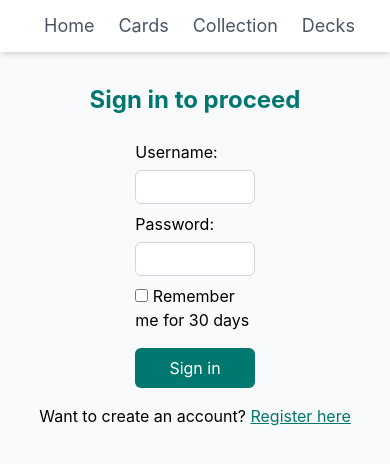
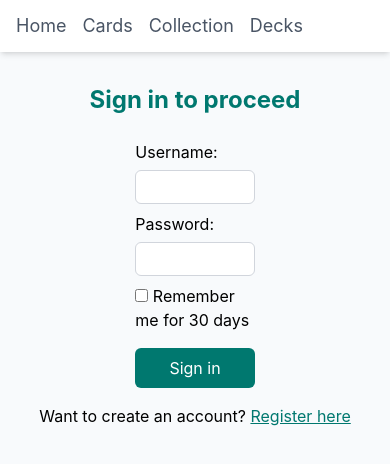
Before and after one commit to dm-collection/dmcollection, a SvelteKit app in the folder ui/: page /login in a window 390 px wide. Shown: the top 464 px of the page. Built offline with nearby package versions, Linux system fonts and the light colour scheme; no server answers.

Commit message:
Improve navigation menu
- add user sub-menu
- make horizontal overflow on small screens less likely
- improve home page to not cause overflowing

```diff
--- a/ui/src/app.css
+++ b/ui/src/app.css
@@ -24,7 +24,7 @@ html {
 	}
 
 	.nav-links {
-		@apply cursor-pointer border-b-2 border-teal-700/0 p-3 duration-200 hover:border-teal-700 hover:text-teal-700;
+		@apply cursor-pointer hover:border-b-2 hover:border-teal-700 hover:text-teal-700;
 	}
 
 	.select {
@@ -36,11 +36,11 @@ html {
 	}
 
 	.tbl-header {
-		@apply border border-r-0 border-l-0 border-solid border-teal-100 bg-teal-50 px-6 py-3 text-left align-middle text-sm font-semibold whitespace-nowrap text-teal-500 uppercase;
+		@apply border border-r-0 border-l-0 border-solid border-teal-100 bg-teal-50 px-6 py-3 text-left align-middle text-sm font-semibold text-teal-500 uppercase;
 	}
 
 	.tbl-row {
-		@apply border-t-0 border-r-0 border-l-0 p-4 px-6 align-middle text-sm whitespace-nowrap;
+		@apply border-t-0 border-r-0 border-l-0 p-4 px-6 align-middle text-sm;
 	}
 
 	.full-height-without-header {
--- a/ui/src/lib/components/HeaderNav.svelte
+++ /dev/null
@@ -1,85 +0,0 @@
-<script lang="ts">
-	import { page } from '$app/state';
-	import { logout } from '$lib/auth.svelte';
-
-	type Props = {
-		enabled?: boolean;
-		username?: string;
-	};
-
-	const { enabled = true, username = '' }: Props = $props();
-
-	function isActive(...prefixes: Array<string>): boolean {
-		let result = false;
-		const path = page.url.pathname;
-		if (prefixes.length == 1 && prefixes[0] == '/') {
-			return path == prefixes[0];
-		}
-		prefixes.forEach((prefix) => {
-			result = result || path.startsWith(prefix);
-		});
-		return result;
-	}
-
-	async function handleLogout() {
-		await logout(fetch);
-	}
-</script>
-
-<header
-	class="header sticky top-0 z-20 flex items-center justify-between bg-white px-8 py-0 shadow-md"
->
-	<nav class="nav text-lg">
-		<div class="flex">
-			<a
-				href="/"
-				class:pointer-events-none={!enabled}
-				class:text-gray-600={!enabled}
-				class:nav-links={enabled}
-				class="p-3 {isActive('/') ? 'border-b-2 border-teal-700 font-bold text-teal-700' : ''}"
-				>Home</a
-			>
-			<a
-				href="/cards"
-				class:pointer-events-none={!enabled}
-				class:text-gray-600={!enabled}
-				class:nav-links={enabled}
-				class="p-3 {isActive('/cards', '/card')
-					? 'border-b-2 border-teal-700 font-bold text-teal-700'
-					: ''}"
-			>
-				Cards
-			</a>
-			<a
-				href="/collection"
-				class:pointer-events-none={!enabled}
-				class:text-gray-600={!enabled}
-				class:nav-links={enabled}
-				class="p-3 {isActive('/collection')
-					? 'border-b-2 border-teal-700 font-bold text-teal-700'
-					: ''}"
-			>
-				Collection
-			</a>
-			<a
-				href="/decks"
-				class:pointer-events-none={!enabled}
-				class:text-gray-600={!enabled}
-				class:nav-links={enabled}
-				class="p-3 {isActive('/decks', '/deck')
-					? 'border-b-2 border-teal-700 font-bold text-teal-700'
-					: ''}"
-			>
-				Decks
-			</a>
-		</div>
-	</nav>
-	{#if enabled}
-		<div class="float-right space-x-4">
-			<span class="text-sm text-gray-600">
-				Logged in as {username}
-			</span>
-			<button onclick={handleLogout} class="btn-primary text-sm" type="button">Logout</button>
-		</div>
-	{/if}
-</header>
--- /dev/null
+++ b/ui/src/lib/components/NavigationMenu.svelte
@@ -0,0 +1,111 @@
+<script lang="ts">
+	import { NavigationMenu } from 'bits-ui';
+	import { page } from '$app/state';
+	import { logout } from '$lib/auth.svelte';
+	import UserCircle from 'phosphor-svelte/lib/UserCircle';
+
+	type Props = {
+		enabled?: boolean;
+		username?: string | null;
+	};
+
+	const { enabled = true, username = '' }: Props = $props();
+
+	function isActive(...prefixes: Array<string>): boolean {
+		let result = false;
+		const path = page.url.pathname;
+		if (prefixes.length == 1 && prefixes[0] == '/') {
+			return path == prefixes[0];
+		}
+		prefixes.forEach((prefix) => {
+			result = result || path.startsWith(prefix);
+		});
+		return result;
+	}
+
+	async function handleLogout() {
+		await logout(fetch);
+	}
+</script>
+
+<NavigationMenu.Root class="sticky top-0 z-20 bg-white py-3 pl-2 text-lg shadow-md md:pl-8">
+	<NavigationMenu.List class={['flex items-center']}>
+		<NavigationMenu.Item>
+			<NavigationMenu.Link
+				href="/"
+				class={[
+					!enabled && 'pointer-events-none text-gray-600',
+					enabled && 'nav-links',
+					'py-3',
+					'px-2',
+					'sm:px-3',
+					isActive('/') && 'border-b-2 border-teal-700 font-bold text-teal-700'
+				]}
+			>
+				<span class="inline">Home</span>
+			</NavigationMenu.Link>
+		</NavigationMenu.Item>
+		<NavigationMenu.Item>
+			<NavigationMenu.Link
+				href="/cards"
+				class={[
+					!enabled && 'pointer-events-none text-gray-600',
+					enabled && 'nav-links',
+					'py-3',
+					'px-2',
+					'sm:px-3',
+					isActive('/card') && 'border-b-2 border-teal-700 font-bold text-teal-700'
+				]}
+			>
+				<span class="inline">Cards</span>
+			</NavigationMenu.Link>
+		</NavigationMenu.Item>
+		<NavigationMenu.Item>
+			<NavigationMenu.Link
+				href="/collection"
+				class={[
+					!enabled && 'pointer-events-none text-gray-600',
+					enabled && 'nav-links',
+					'py-3',
+					'px-2',
+					'sm:px-3',
+					isActive('/collection') && 'border-b-2 border-teal-700 font-bold text-teal-700'
+				]}
+			>
+				<span>Collection</span>
+			</NavigationMenu.Link>
+		</NavigationMenu.Item>
+		<NavigationMenu.Item>
+			<NavigationMenu.Link
+				href="/decks"
+				class={[
+					!enabled && 'pointer-events-none text-gray-600',
+					enabled && 'nav-links',
+					'py-3',
+					'px-2',
+					'sm:px-3',
+					isActive('/decks') && 'border-b-2 border-teal-700 font-bold text-teal-700'
+				]}
+			>
+				<span>Decks</span>
+			</NavigationMenu.Link>
+		</NavigationMenu.Item>
+		{#if enabled && username}
+			<NavigationMenu.Item class="relative ml-auto pr-2 md:pr-8">
+				<NavigationMenu.Trigger>
+					<span
+						><UserCircle class="inline" size="1.7em" weight="duotone" color="var(--color-teal-700)"
+						></UserCircle><span class="hidden align-middle text-teal-700 sm:inline sm:ml-2">{username}</span
+						></span
+					>
+				</NavigationMenu.Trigger>
+				<NavigationMenu.Content class="absolute right-0 mt-3 rounded-b-sm bg-white p-3 shadow-sm">
+					<div class="flex flex-col items-center gap-3">
+						<p class="text-teal-700 sm:hidden">{username}</p>
+						<button onclick={handleLogout} class="btn-primary text-sm" type="button">Logout</button>
+					</div>
+				</NavigationMenu.Content>
+			</NavigationMenu.Item>
+		{/if}
+	</NavigationMenu.List>
+</NavigationMenu.Root>
--- a/ui/src/routes/(private)/+layout.svelte
+++ b/ui/src/routes/(private)/+layout.svelte
@@ -1,6 +1,6 @@
 <script lang="ts">
 	import { authState } from '$lib/auth.svelte';
-	import HeaderNav from '$lib/components/HeaderNav.svelte';
+	import NavigationMenu from '$lib/components/NavigationMenu.svelte';
 	let { children } = $props();
 </script>
 
@@ -8,7 +8,9 @@
 	<title>DM Collection</title>
 </svelte:head>
 
-<HeaderNav enabled={true} username={authState.username ?? undefined} />
+<header>
+	<NavigationMenu enabled={true} username={authState.username} />
+</header>
 <main class="sticky m-8 mb-2">
 	{@render children()}
 </main>
--- a/ui/src/routes/(private)/HomePage.svelte
+++ b/ui/src/routes/(private)/HomePage.svelte
@@ -23,7 +23,7 @@
 			Welcome to DM Collection
 		</h1>
 
-		<p class="mx-auto mt-4 max-w-xl sm:text-xl/relaxed">
+		<p class="mx-auto mt-4 sm:text-xl/relaxed">
 			The place to track your Duel Masters Card Collection
 		</p>
 		<h2 class="my-2 block text-lg">Here are some example cards:</h2>
--- a/ui/src/routes/(public)/+layout.svelte
+++ b/ui/src/routes/(public)/+layout.svelte
@@ -1,5 +1,5 @@
 <script lang="ts">
-	import HeaderNav from '$lib/components/HeaderNav.svelte';
+	import NavigationMenu from '$lib/components/NavigationMenu.svelte';
 	let { children } = $props();
 </script>
 
@@ -7,7 +7,9 @@
 	<title>DM Collection</title>
 </svelte:head>
 
-<HeaderNav enabled={false} />
+<header>
+	<NavigationMenu enabled={false} />
+</header>
 <main class="mx-auto max-w-7xl px-4 py-6">
 	{@render children()}
 </main>
```
